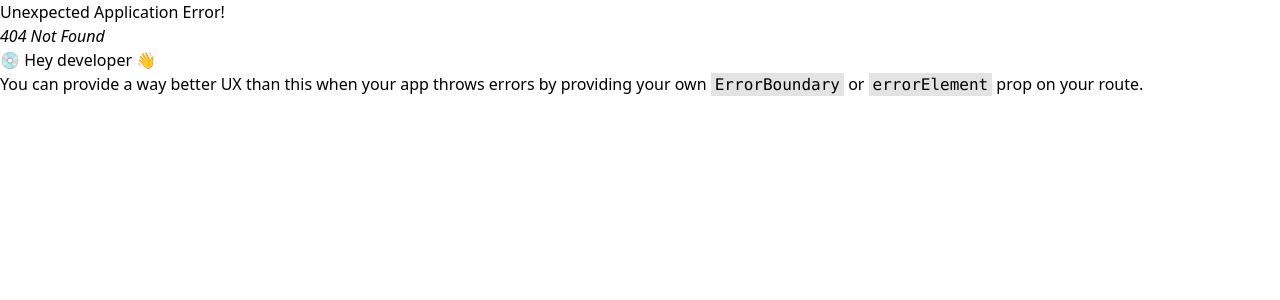
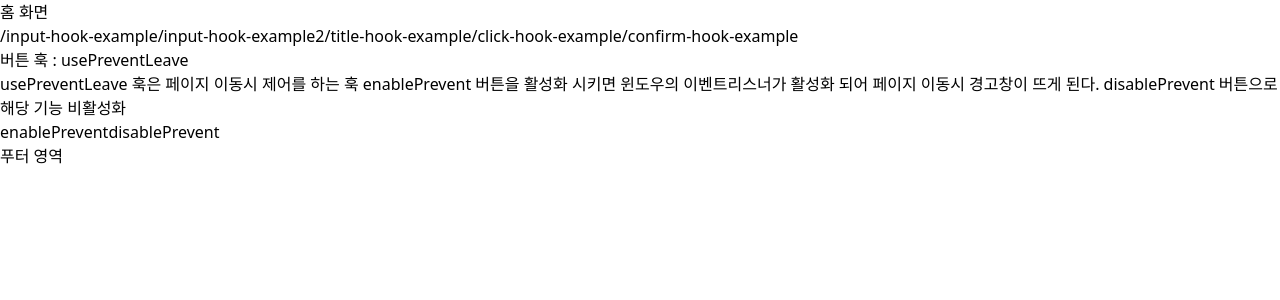
Before and after one commit to gitjoyoung/react-study-custom-hooks, a React (Vite) app: page /prevent-leave-hook-example in a window 1280 px wide. Before the commit this address had no page. Shown: the top 300 px of the page. Built offline with nearby package versions, Linux system fonts and the light colour scheme.

Commit message:
feat: 페이지 이동 제어  훅 생성

```diff
--- a/src/constant/route.ts
+++ b/src/constant/route.ts
@@ -5,4 +5,5 @@ export const ROUTE = {
   TITLE_HOOK_EXAMPLE: "/title-hook-example",
   ClICK_HOOK_EXAMPLE: "/click-hook-example",
   CONFIRM_HOOK_EXAMPLE: "/confirm-hook-example",
+  PREVENT_LEAVE_HOOK_EXAMPLE: "/prevent-leave-hook-example",
 };
--- a/src/main.tsx
+++ b/src/main.tsx
@@ -9,6 +9,7 @@ import { ROUTE } from "./constant/route.ts";
 import ClickHookExample from "./pages/ClickHookExample/ClickHookExample.tsx";
 import ConfirmHookExample from "./pages/ConfirmHookExample/ConfirmHookExample.tsx";
 import TitleHookExample from "./pages/TitleHookExample/TitleHookExample.tsx";
+import PreventLeaveExample from "./pages/PreventLeaveExample/PreventLeaveExample.tsx";
 
 const router = createBrowserRouter([
   {
@@ -39,6 +40,10 @@ const router = createBrowserRouter([
         path: ROUTE.CONFIRM_HOOK_EXAMPLE,
         element: <ConfirmHookExample />,
       },
+      {
+        path: ROUTE.PREVENT_LEAVE_HOOK_EXAMPLE,
+        element: <PreventLeaveExample />,
+      },
     ],
   },
 ]);
--- a/src/pages/PreventLeaveExample/PreventLeaveExample.tsx
+++ b/src/pages/PreventLeaveExample/PreventLeaveExample.tsx
@@ -0,0 +1,24 @@
+import MainLayout from "@/component/LayOut/MainLayout";
+import BodyFont from "@/component/typography/BodyFont";
+import HeadingFont from "@/component/typography/HeadingFont";
+import { usePreventLeave } from "@/hooks/PreventLeaveExample";
+
+export default function PreventLeaveExample() {
+  const { enablePrevent, disablePrevent } = usePreventLeave();
+  return (
+    <MainLayout>
+      <HeadingFont>버튼 훅 : usePreventLeave</HeadingFont>
+      <BodyFont>
+        usePreventLeave 훅은 페이지 이동시 제어를 하는 훅 enablePrevent 버튼을
+        활성화 시키면 윈도우의 이벤트리스너가 활성화 되어 페이지 이동시 경고창이
+        뜨게 된다. disablePrevent 버튼으로 해당 기능 비활성화
+      </BodyFont>
+      <button className="border p-1" onClick={enablePrevent}>
+        enablePrevent
+      </button>
+      <button className="border p-1" onClick={disablePrevent}>
+        disablePrevent
+      </button>
+    </MainLayout>
+  );
+}
```
Also changed, not shown: src/hooks/PreventLeave.ts (added, +17 -0 lines).
